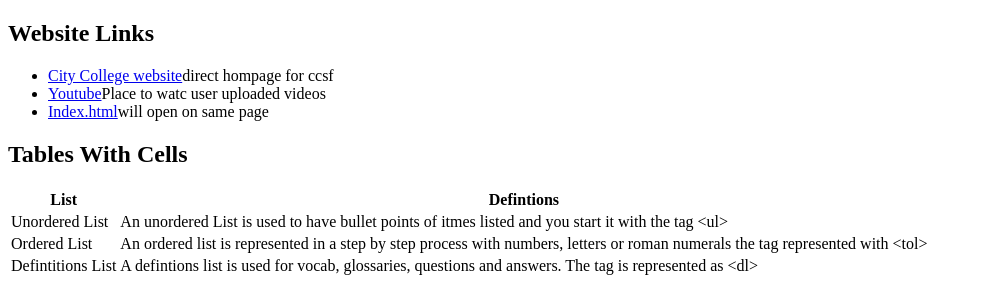
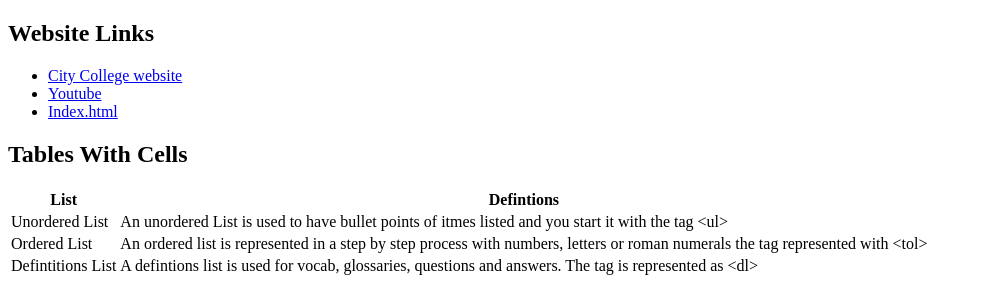
Before and after one commit to ViewSpotter/ViewSpotter.github.io, a plain HTML site: page hw4.html in a window 1280 px wide. Shown: the top 295 px of the page, without its empty margins (0-982 px from the left). Drawn offline with Linux system fonts and the light colour scheme.

Commit message:
Update hw4.html

```diff
--- a/hw4.html
+++ b/hw4.html
@@ -9,9 +9,9 @@
     <section>
     <h1>Website Links</h1>
     <ul>
-        <li><a href="https://www.ccsf.edu" target="_blank" rel="nopener noreffer"> City College website</a>direct hompage for ccsf</li>
-            <li><a href="https://www.youtube.com/" target="_blank" rel="noopener noreffer"> Youtube</a>Place to watc user uploaded videos</li>
-                <li><a href="Index.html"> Index.html</a>will open on same page</li>
+        <li><a href="https://www.ccsf.edu" target="_blank" rel="nopener noreffer"> City College website</a></li>
+            <li><a href="https://www.youtube.com/" target="_blank" rel="noopener noreffer"> Youtube</a></li>
+                <li><a href="Index.html"> Index.html</a></li>
     </ul>
     </section>
 
```
